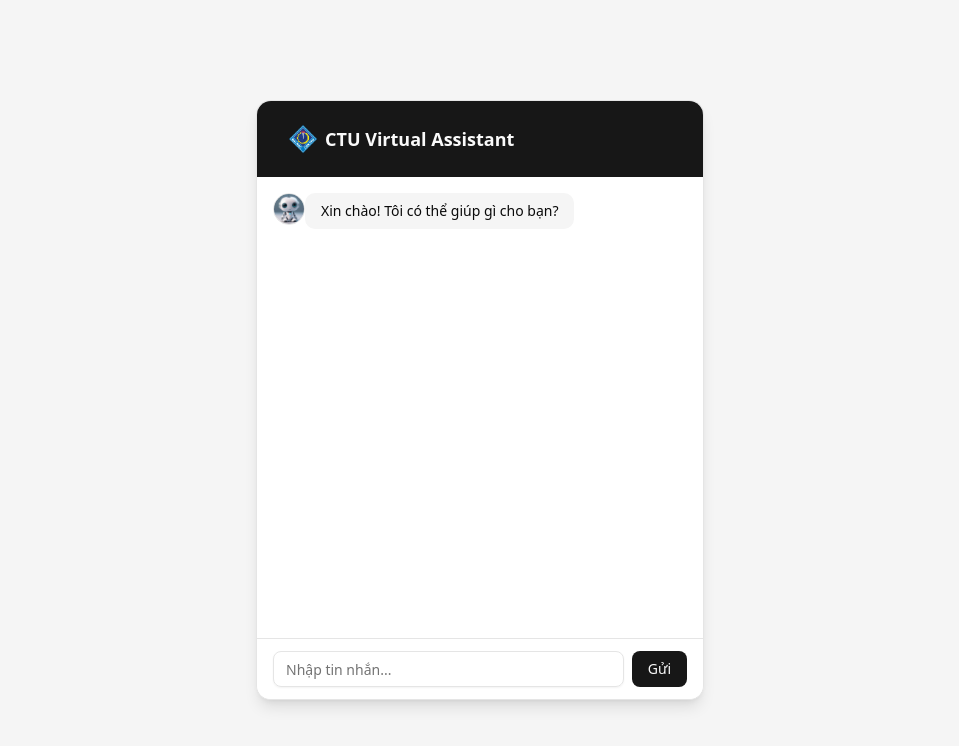
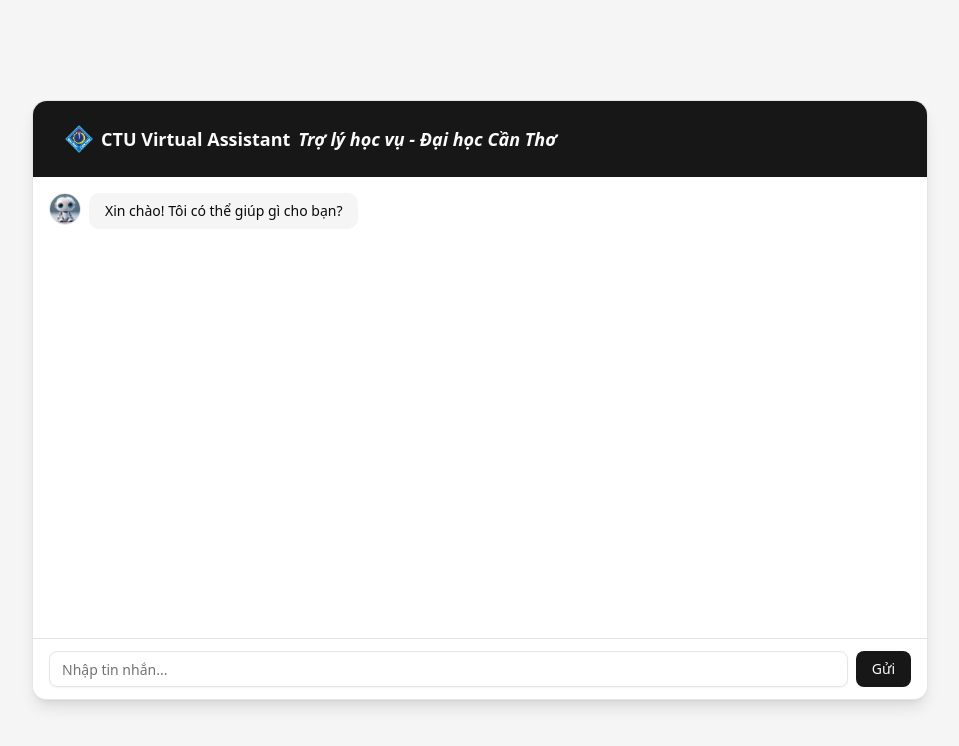
Before and after one commit to ndkhangvl/student-academic-assistant, a React (Vite) app: page / in a window 1280 px wide. Shown: the top 746 px of the page, without its empty margins (160-1119 px from the left). Built offline with nearby package versions, Linux system fonts and the light colour scheme.

Commit message:
change base url

```diff
--- a/src/api/ChatbotApi.js
+++ b/src/api/ChatbotApi.js
@@ -1,6 +1,6 @@
 import axios from 'axios';
 
-const BASE_URL = 'http://127.0.0.1:8000';
+const BASE_URL = 'https://student-academic-assistant-ai.onrender.com';
 
 const ChatbotApi = {
   async ask(message) {
--- a/src/pages/index.jsx
+++ b/src/pages/index.jsx
@@ -57,12 +57,17 @@ const Index = () => {
 
   return (
     <div className="flex items-center justify-center min-h-screen bg-muted">
-      <div className="w-full max-w-md bg-background rounded-xl shadow-lg flex flex-col h-[600px] justify-center border border-border">
+      <div className="w-3/4 max-w-4xl bg-background rounded-xl shadow-lg flex flex-col h-[600px] justify-center border border-border">
         {/* Header */}
         <div className="bg-primary text-primary-foreground px-4 py-3 rounded-t-xl text-lg font-semibold flex items-center gap-2">
           <div className="bg-primary text-primary-foreground px-4 py-3 text-lg font-semibold flex items-center gap-2">
-             <img src="/Logo_Dai_hoc_Can_Tho.png" alt="CTU Logo" className="w-7 h-7 rounded" />
+            <img
+              src="/Logo_Dai_hoc_Can_Tho.png"
+              alt="CTU Logo"
+              className="w-7 h-7 rounded"
+            />
             CTU Virtual Assistant
+            <i>Trợ lý học vụ - Đại học Cần Thơ</i>
           </div>
         </div>
         <div className="flex-1 overflow-y-auto px-4 py-4 space-y-2 bg-card">
@@ -71,7 +76,8 @@ const Index = () => {
               key={idx}
               className={`flex ${
                 msg.from === "user" ? "justify-end" : "justify-start"
-              }`}>
+              }`}
+            >
               {msg.from === "bot" && (
                 <img
                   src="/avt.jpg"
@@ -80,7 +86,7 @@ const Index = () => {
                 />
               )}
               <div
-                className={`rounded-lg px-4 py-2 max-w-[70%] text-sm
+                className={`rounded-lg px-4 py-2 max-w-[70%] text-sm ml-2
                 ${
                   msg.from === "user"
                     ? "bg-primary text-primary-foreground"
```
Lines whose indentation alone changed are shown as unchanged.
